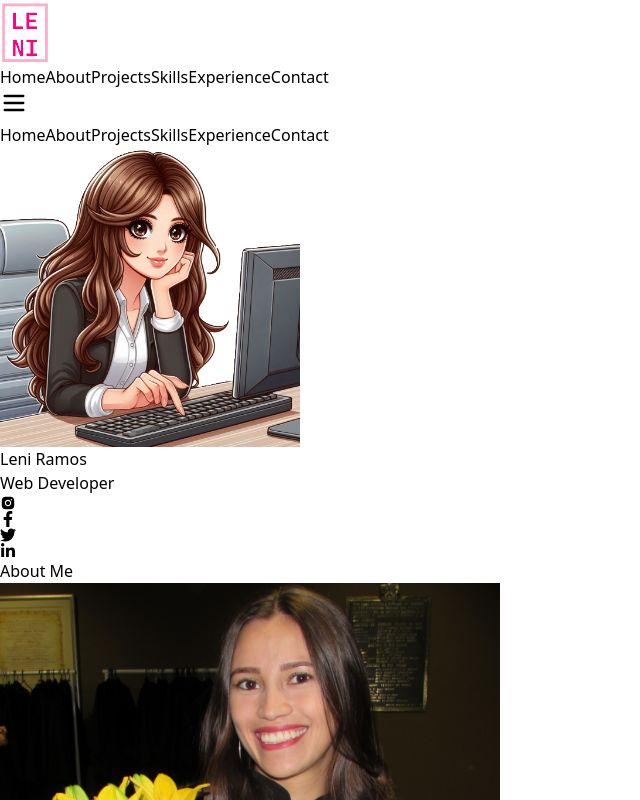
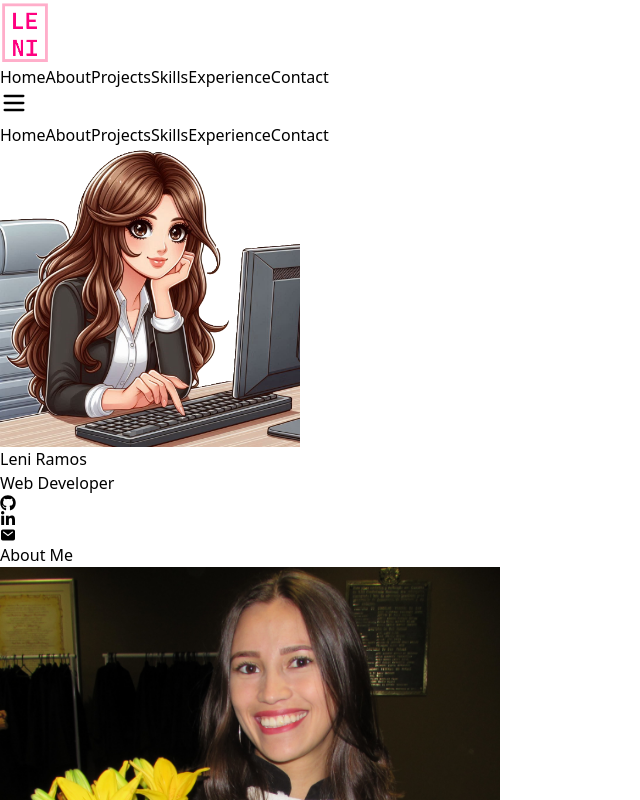
Before and after one commit to lenizeramos/portfolio_nextjs, a Next.js app: page / in a window 1280 px wide. Shown: the top 800 px of the page, without its empty margins (0-640 px from the left). Built offline with nearby package versions, Linux system fonts and the light colour scheme.

Commit message:
add contactSection

```diff
--- /dev/null
+++ b/src/app/components/ContactSection.tsx
@@ -0,0 +1,12 @@
+import SocialMediaIcons from "./SocialMediaIcons";
+
+const ContactSection = () => {
+  return (
+    <section id="contact" className="w-full flex flex-col justify-center items-center bg-[#0b0b0b] p-8">
+      <h2 className="text-3xl text-white font-bold text-center mb-8">Contact me</h2>
+      <SocialMediaIcons />
+    </section>
+  );
+};
+
+export default ContactSection;
--- a/src/app/components/SocialMediaIcons.tsx
+++ b/src/app/components/SocialMediaIcons.tsx
@@ -1,17 +1,49 @@
 import React from "react";
-import { AiFillInstagram } from "react-icons/ai";
-import { FaFacebookF, FaLinkedinIn, FaTwitter } from "react-icons/fa";
-const className = "text-white hover:text-gray-400 cursor-pointer"
+//import { AiFillInstagram } from "react-icons/ai";
+//import { FaFacebookF, FaLinkedinIn, FaTwitter, FaGithub  } from "react-icons/fa";
+import { FaLinkedinIn, FaGithub } from "react-icons/fa";
+import { IoMail } from "react-icons/io5";
+import Link from "next/link";
+
+const className = "text-white hover:text-gray-400 cursor-pointer";
 
 const SocialMediaIcons: React.FC = () => {
+  const contacts = [
+    {
+      id: 1,
+      href: "https://github.com/lenizeramos",
+      ariaLabel: "GitHub icon",
+      title: "GitHub",
+      Icon: FaGithub,
+    },
+    {
+      id: 2,
+      href: "https://www.linkedin.com/in/x",
+      ariaLabel: "LinkedIn icon",
+      title: "LinkedIn",
+      Icon: FaLinkedinIn,
+    },
+    {
+      id: 3,
+      href: "mailto:x",
+      ariaLabel: "Email icon",
+      title: "Email",
+      Icon: IoMail,
+    },
+  ];
   return (
-    <div>
-      <div className="flex gap-3 justify-center sm:justify-start">
-        <AiFillInstagram className={className}/>
-        <FaFacebookF className={className} />
-        <FaTwitter className={className} />
-        <FaLinkedinIn className={className}/>
-      </div>
+    <div className="flex gap-3 justify-center sm:justify-start">
+      {contacts.map((contact) => (
+        <Link
+          key={contact.id}
+          href={contact.href}
+          title={contact.title}
+          aria-label={contact.ariaLabel}
+          className={className}
+        >
+          <contact.Icon />
+        </Link>
+      ))}
     </div>
   );
 };
--- a/src/app/page.tsx
+++ b/src/app/page.tsx
@@ -4,6 +4,7 @@ import AboutSection from "./components/AboutSection";
 import ProjectsSection from './components/ProjectsSection';
 import SkillsSection from "./components/SkillsSection";
 import ExperienceSection from "./components/ExperienceSection";
+import ContactSection from "./components/ContactSection";
 
 export default function Home() {
   return (
@@ -14,6 +15,7 @@ export default function Home() {
       <ProjectsSection />
       <SkillsSection/>
       <ExperienceSection/>
+      <ContactSection/>
     </>
   );
 }
```
